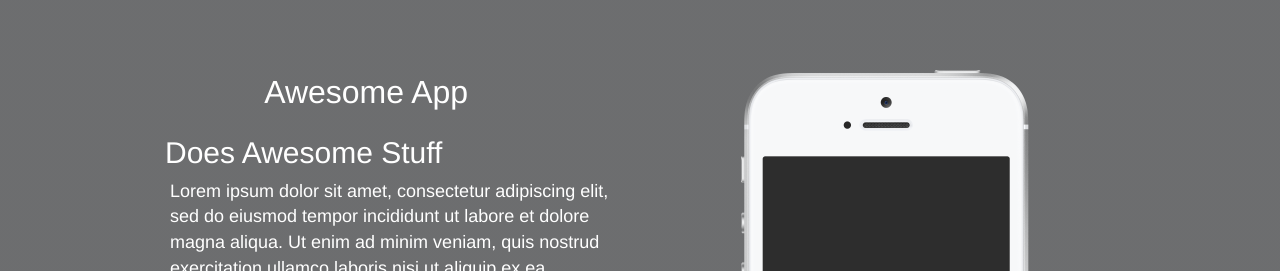
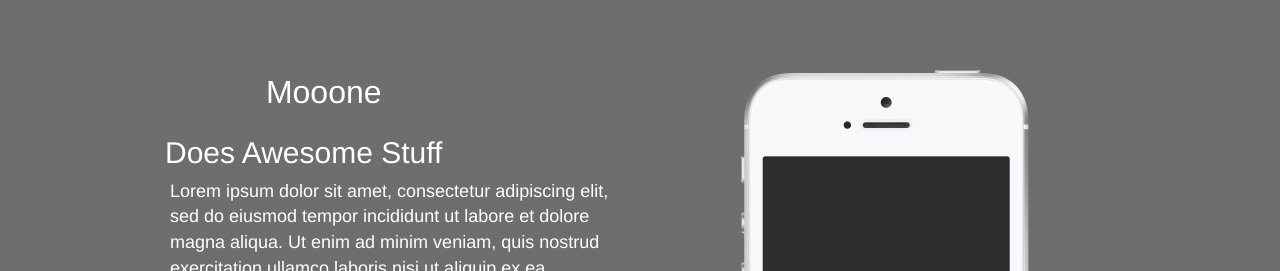
Before and after one commit to joshbuchea/awesome-app-landing-page, a Jekyll site: the page built from index.html, in a window 1280 px wide. Shown: the top 271 px of the page. Built offline with Jekyll 4.4.1, drawn with Linux system fonts in a browser that asks for light colours; nearby versions of some CDN libraries.

Commit message:
Update _config.yml
name change to mooone and ios id

```diff
--- a/_config.yml
+++ b/_config.yml
@@ -8,8 +8,8 @@
 # General App Info
 #
 app:
-  name: Awesome App # REQUIRED - Enter your app name
-  ios_id: 1109109105 # REQUIRED - 10 Digit Numeric App ID (lookup in iTunes Connect)
+  name: Mooone # REQUIRED - Enter your app name
+  ios_id: 1059159696 # REQUIRED - 10 Digit Numeric App ID (lookup in iTunes Connect)
   android_id: # Optional - Enter Android app id like: com.example.app
 
   icon: # Leave blank to auto-magically populate
```
